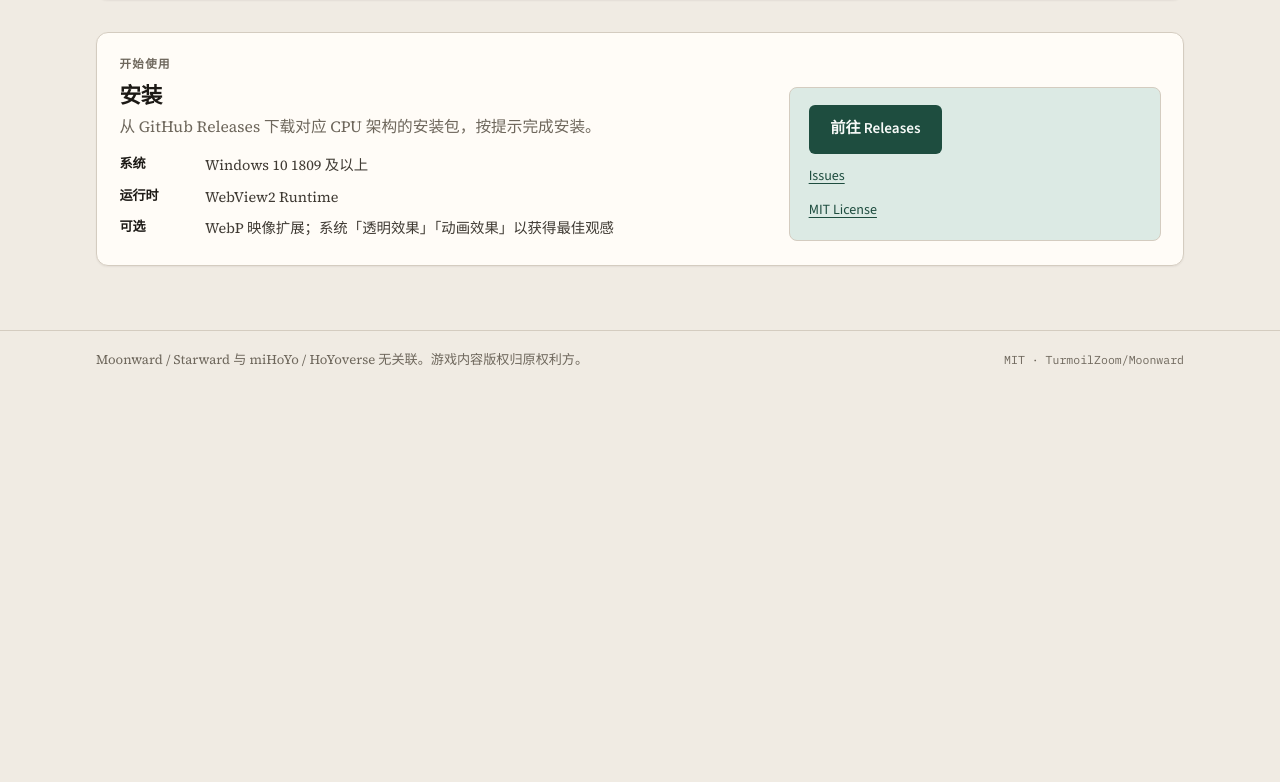
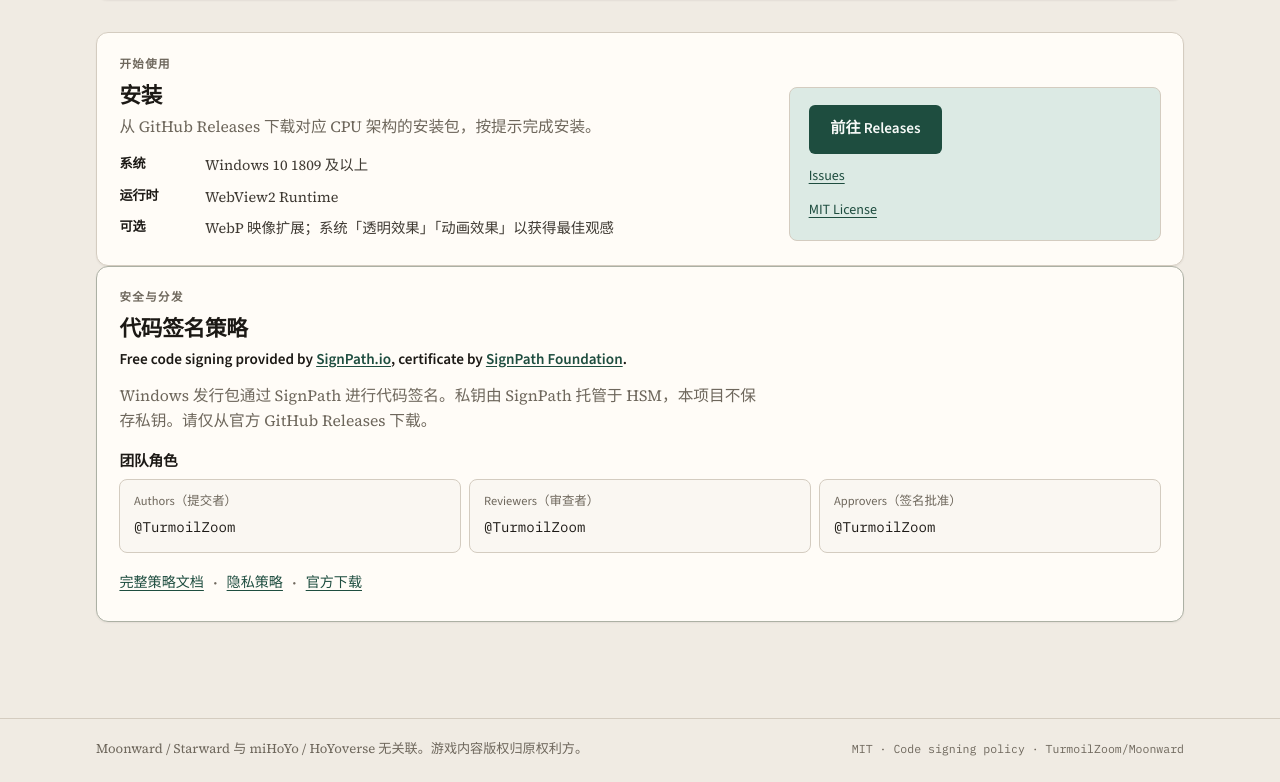
Before and after one commit to TurmoilZoom/Moonward, a Vue app: page / in a window 1280 px wide. Shown: the part 1731-2513 px from the top of the page. Before the commit the page ends 2124 px from the top, so only its background shows below. Built offline with nearby package versions, Linux system fonts and the light colour scheme.

Commit message:
docs(site): add SignPath code signing policy on homepage
Expose Code signing policy section with required attribution, team
roles, and links to full policy and privacy docs for SignPath review.

```diff
--- a/src/App.vue
+++ b/src/App.vue
@@ -1,6 +1,7 @@
 <script setup>
 import { computed, onMounted, onUnmounted, ref, watch } from 'vue'
 import {
+  codeSigning,
   featureCards,
   games,
   intro,
@@ -91,6 +92,7 @@ onUnmounted(() => {
           <a href="#features">{{ locale === 'zh' ? '功能' : 'Features' }}</a>
           <a href="#flow">{{ locale === 'zh' ? '启动流程' : 'Launch flow' }}</a>
           <a href="#install">{{ locale === 'zh' ? '安装' : 'Install' }}</a>
+          <a href="#code-signing">{{ locale === 'zh' ? '代码签名' : 'Code signing' }}</a>
           <a :href="links.github" target="_blank" rel="noopener noreferrer">GitHub</a>
           <button type="button" class="lang" @click="toggleLocale">
             {{ locale === 'zh' ? 'EN' : '中文' }}
@@ -360,6 +362,52 @@ onUnmounted(() => {
           </div>
         </div>
       </section>
+
+      <!-- Code signing policy (SignPath Foundation requirement for OSS homepage) -->
+      <section id="code-signing" class="block signing-block" aria-labelledby="signing-heading">
+        <p class="section-kicker">{{ t(codeSigning.kicker) }}</p>
+        <h2 id="signing-heading">{{ t(codeSigning.title) }}</h2>
+        <p class="signing-attribution">
+          Free code signing provided by
+          <a :href="links.signpath" target="_blank" rel="noopener noreferrer">SignPath.io</a>,
+          certificate by
+          <a :href="links.signpathFoundation" target="_blank" rel="noopener noreferrer">SignPath Foundation</a>.
+        </p>
+        <p class="section-lead">{{ t(codeSigning.lead) }}</p>
+
+        <h3 class="signing-roles-title">{{ t(codeSigning.rolesHeading) }}</h3>
+        <div class="signing-roles" role="list">
+          <div v-for="row in codeSigning.roles" :key="row.members" class="signing-role" role="listitem">
+            <span class="signing-role-name">{{ t(row.role) }}</span>
+            <a
+              class="signing-role-member mono"
+              :href="codeSigning.maintainerUrl"
+              target="_blank"
+              rel="noopener noreferrer"
+            >{{ row.members }}</a>
+          </div>
+        </div>
+
+        <p class="signing-links">
+          <a
+            class="text-link"
+            :href="locale === 'zh' ? links.codeSigningPolicyZh : links.codeSigningPolicy"
+            target="_blank"
+            rel="noopener noreferrer"
+          >{{ t(codeSigning.fullPolicy) }}</a>
+          <span class="signing-sep" aria-hidden="true">·</span>
+          <a
+            class="text-link"
+            :href="locale === 'zh' ? links.privacyZh : links.privacy"
+            target="_blank"
+            rel="noopener noreferrer"
+          >{{ t(codeSigning.privacy) }}</a>
+          <span class="signing-sep" aria-hidden="true">·</span>
+          <a class="text-link" :href="links.download" target="_blank" rel="noopener noreferrer">
+            {{ locale === 'zh' ? '官方下载' : 'Official downloads' }}
+          </a>
+        </p>
+      </section>
     </main>
 
     <footer class="foot">
@@ -373,6 +421,8 @@ onUnmounted(() => {
         </p>
         <p class="meta mono">
           <a :href="links.license" target="_blank" rel="noopener noreferrer">MIT</a>
+          ·
+          <a href="#code-signing">Code signing policy</a>
           ·
           <a :href="links.github" target="_blank" rel="noopener noreferrer">TurmoilZoom/Moonward</a>
         </p>
@@ -1055,6 +1105,83 @@ onUnmounted(() => {
   background: var(--accent-soft);
 }
 
+/* —— Code signing policy —— */
+.signing-block {
+  border-color: color-mix(in srgb, var(--accent) 22%, var(--line));
+}
+
+.signing-attribution {
+  margin: 0.35rem 0 0.75rem;
+  font-family: var(--font-sans);
+  font-size: 0.95rem;
+  font-weight: 600;
+  color: var(--ink);
+  line-height: 1.55;
+}
+
+.signing-attribution a {
+  color: var(--accent);
+  text-decoration: underline;
+  text-underline-offset: 2px;
+}
+
+.signing-attribution a:hover {
+  color: var(--accent-hover);
+}
+
+.signing-roles-title {
+  margin: 1rem 0 0.55rem;
+  font-family: var(--font-sans);
+  font-size: 0.92rem;
+  font-weight: 600;
+  color: var(--ink);
+}
+
+.signing-roles {
+  display: grid;
+  grid-template-columns: repeat(3, minmax(0, 1fr));
+  gap: 0.55rem;
+}
+
+.signing-role {
+  display: flex;
+  flex-direction: column;
+  gap: 0.25rem;
+  padding: 0.7rem 0.85rem;
+  border: 1px solid var(--line);
+  border-radius: var(--radius-sm);
+  background: var(--bg-raised);
+}
+
+.signing-role-name {
+  font-family: var(--font-sans);
+  font-size: 0.78rem;
+  color: var(--muted);
+}
+
+.signing-role-member {
+  color: var(--ink);
+  text-decoration: none;
+  font-size: 0.88rem;
+}
+
+.signing-role-member:hover {
+  color: var(--accent);
+  text-decoration: underline;
+}
+
+.signing-links {
+  display: flex;
+  flex-wrap: wrap;
+  align-items: center;
+  gap: 0.35rem 0.55rem;
+  margin-top: 1rem;
+}
+
+.signing-sep {
+  color: var(--muted);
+}
+
 /* —— Footer —— */
 .foot {
   border-top: 1px solid var(--line);
@@ -1102,6 +1229,10 @@ onUnmounted(() => {
     grid-template-columns: 1fr;
   }
 
+  .signing-roles {
+    grid-template-columns: 1fr;
+  }
+
   .install-cta {
     flex-direction: row;
     flex-wrap: wrap;
--- a/src/data/content.js
+++ b/src/data/content.js
@@ -4,6 +4,14 @@ export const links = {
   upstream: 'https://github.com/Scighost/Starward',
   issues: 'https://github.com/TurmoilZoom/Moonward/issues',
   license: 'https://github.com/TurmoilZoom/Moonward/blob/rebase/develop/LICENSE',
+  codeSigningPolicy:
+    'https://github.com/TurmoilZoom/Moonward/blob/rebase/develop/docs/CodeSigningPolicy.md',
+  codeSigningPolicyZh:
+    'https://github.com/TurmoilZoom/Moonward/blob/rebase/develop/docs/CodeSigningPolicy.zh-CN.md',
+  privacy: 'https://github.com/TurmoilZoom/Moonward/blob/rebase/develop/docs/Privacy.md',
+  privacyZh: 'https://github.com/TurmoilZoom/Moonward/blob/rebase/develop/docs/Privacy.zh-CN.md',
+  signpath: 'https://about.signpath.io',
+  signpathFoundation: 'https://signpath.org',
 }
 
 export const games = {
@@ -198,3 +206,34 @@ export const requirements = [
     },
   },
 ]
+
+/** SignPath OSS free code signing — required "Code signing policy" for homepage / download pages. */
+export const codeSigning = {
+  title: { zh: '代码签名策略', en: 'Code signing policy' },
+  kicker: { zh: '安全与分发', en: 'Security' },
+  // Required exact English attribution (SignPath Foundation terms).
+  attribution:
+    'Free code signing provided by SignPath.io, certificate by SignPath Foundation',
+  lead: {
+    zh: 'Windows 发行包通过 SignPath 进行代码签名。私钥由 SignPath 托管于 HSM，本项目不保存私钥。请仅从官方 GitHub Releases 下载。',
+    en: 'Windows release packages are code-signed via SignPath. The private key is held by SignPath on an HSM; this project does not store it. Download only from official GitHub Releases.',
+  },
+  rolesHeading: { zh: '团队角色', en: 'Team roles' },
+  roles: [
+    {
+      role: { zh: 'Authors（提交者）', en: 'Authors (committers)' },
+      members: '@TurmoilZoom',
+    },
+    {
+      role: { zh: 'Reviewers（审查者）', en: 'Reviewers' },
+      members: '@TurmoilZoom',
+    },
+    {
+      role: { zh: 'Approvers（签名批准）', en: 'Approvers (signing requests)' },
+      members: '@TurmoilZoom',
+    },
+  ],
+  maintainerUrl: 'https://github.com/TurmoilZoom',
+  fullPolicy: { zh: '完整策略文档', en: 'Full policy' },
+  privacy: { zh: '隐私策略', en: 'Privacy policy' },
+}
```
Also changed, not shown: 5 other files (tests, documents, lock files or other folders).
